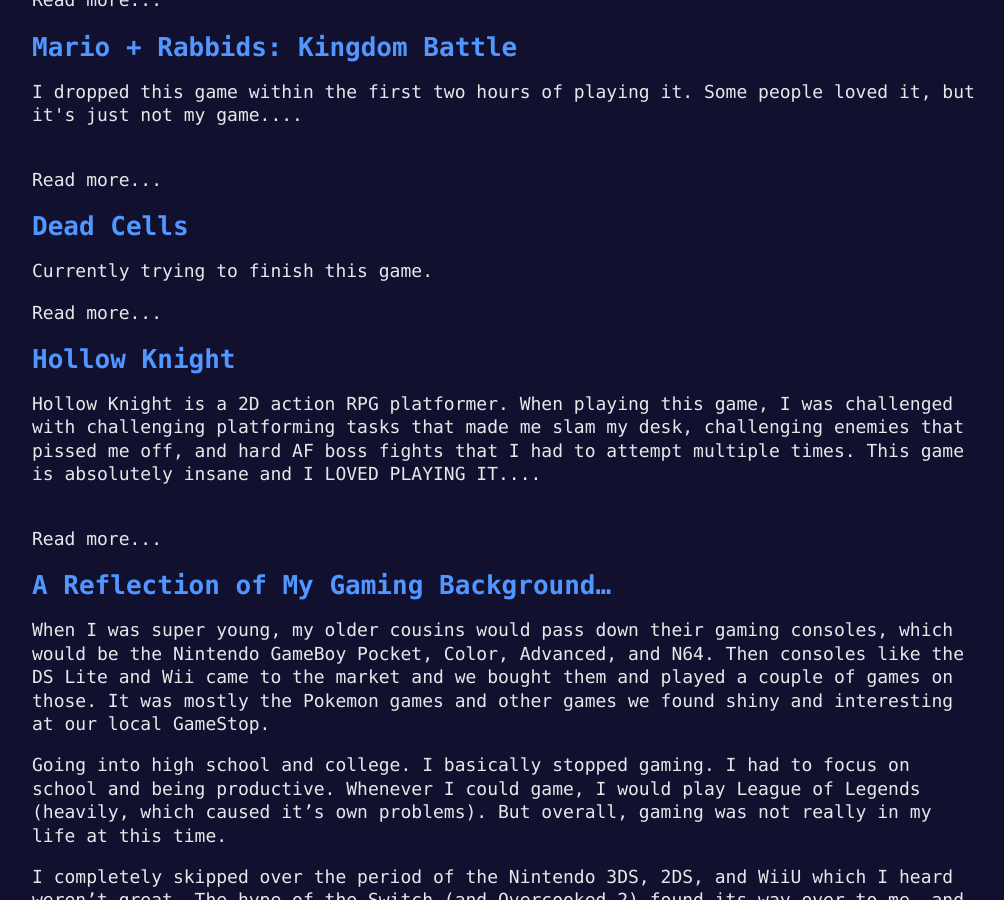
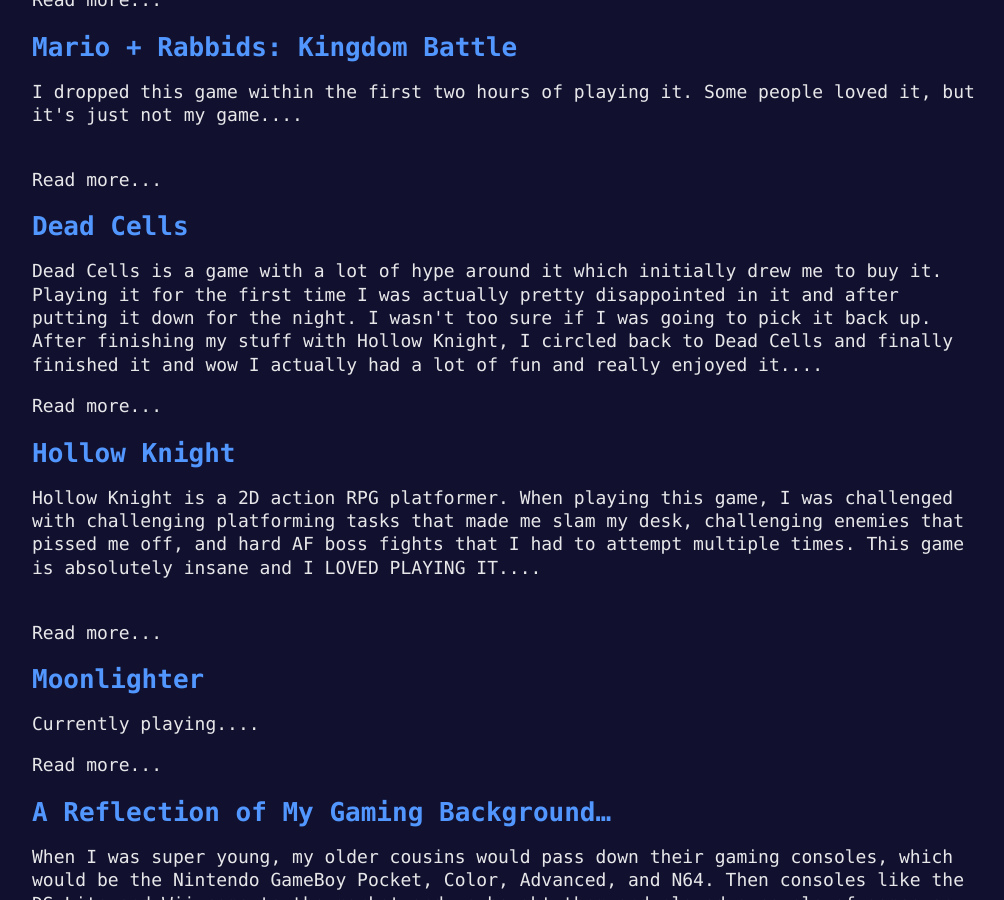
Before and after one commit to jeffreyxchan/jeffreyxchan.github.io, a Jekyll site: the page built from _posts/2019-05-26-switch-game-reviews.md, in a window 1280 px wide and 900 px high, scrolled down 4327 px. Shown: the whole window, without its empty margins (18-1022 px from the left). Built offline with Jekyll 4.4.1, drawn with Linux system fonts in a browser that asks for light colours.

Commit message:
Dead Cells review

```diff
--- a/_posts/2019-05-26-switch-game-reviews.md
+++ b/_posts/2019-05-26-switch-game-reviews.md
@@ -333,9 +333,22 @@
 <h1 class="game-title" id="dead-cells">Dead Cells</h1>
 
 <div class="game-review-container">
-    <p class="game-review">Currently trying to finish this game.
-</p>
+    <p class="game-review">Dead Cells is a game with a lot of hype around it which initially drew me to buy it. Playing it for the first time I was actually pretty disappointed in it and after putting it down for the night. I wasn't too sure if I was going to pick it back up. After finishing my stuff with Hollow Knight, I circled back to Dead Cells and finally finished it and wow I actually had a lot of fun and really enjoyed it.<span id="dots">...</span></p>
+
+    <div id="more" class="text">
+
+Dead Cells is a 2D metroidvania type game with rogue-like elements to it. You start off as this sort of infected warrior and are thrown into a set of dungeons where you'll need to find the exit to proceed to the next map. If you die, you have to start all over from the beginning. However it's not too hopeless because during each run, you collect "cells" and get to spend those cells on permanent upgrades that persist through every run so you'll be a little stronger each time. During your journey, you also find the "blueprints" for all different types of weapons, and spending cells to unlock them will allow you to start picking up these weapons in the dungeons when you fight. Each map in the game is randomly generated (thus rogue-like) and unique for every run that you do.
+
+The game graphics are in bit art and it looks super cool if you're into that. The combat mechanics feels SUPER smooth and satisfying. They included the dodge roll mechanic that allows you to roll pass enemies and attacks without taking damage and it feels super smooth. They also have this smash drop mechanic where you can drop on enemies and deal damage to them. You're capable of wielding four weapons at a time, and making them all work together to do as much damage as possible makes the combat satisfying to master. The combination of all these mechanics and visuals make the gameplay super satisfying.
+
+My favorite weapons in the game is the Broadsword. It's just this huge sword that has a very slow attack speed, but hits super hard. The animation that they gave this sword and how it just slams into everything is super satisfying. Although it swings slow, you can combine it with your dodge roll or jumps to cancel mid-attack, or even continue your attack where you left off if your cancel is short enough. I think because of this weapon alone, I'll be pulling out Dead Cells during my long downtimes and just try to bust enemies with the big sword.
+
+I got this game on sale, but otherwise I think it's definitely worth the price. I gave this game and A rating, and the only reason why it's no an S is because it's actually a pretty small game, and I don't think that can stand in the same tier as the giants in S tier, but Dead Cells is still a super great game.
+
+</div>
+
     <p id="show-more-button">Read more...</p>
+
 </div>
 
 <h1 class="game-title" id="hollow-knight">Hollow Knight</h1>
@@ -356,6 +369,13 @@
 
 </div>
 </p>
+    <p id="show-more-button">Read more...</p>
+</div>
+
+<h1 class="game-title" id="moonlighter">Moonlighter</h1>
+
+<div class="game-review-container">
+    <p class="game-review">Currently playing.<span id="dots">...</span></p>
     <p id="show-more-button">Read more...</p>
 </div>
 
```
Also changed, not shown: _data/switch_game_tier.yml (+6 -3 lines), 1 other file.
